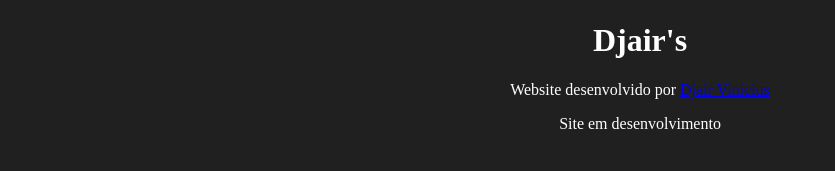
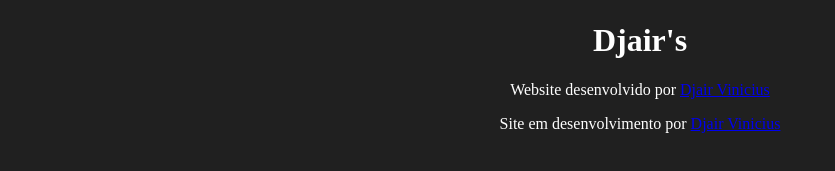
Before and after one commit to djairvinicius/djair-s, a plain HTML site: page index.html in a window 1280 px wide. Shown: the part 61-232 px from the top of the page, without its empty margins (0-835 px from the left). Drawn offline with Linux system fonts and the light colour scheme.

Commit message:
first commit

```diff
--- a/index.html
+++ b/index.html
@@ -14,6 +14,7 @@
 		<img src="img/logo.png">
 		<h1>Djair's</h1>
 		<p>Website desenvolvido por <a href="http://instagram.com/djair.vinicius"target="_blank_">Djair Vinicius</a></p>
-		<p>Site em desenvolvimento</p>
+		<p>Site em desenvolvimento por <a href="http://instagram.com/djair.vinicius">Djair Vinicius<a></p>
+
 	</body>
 </html>
```
